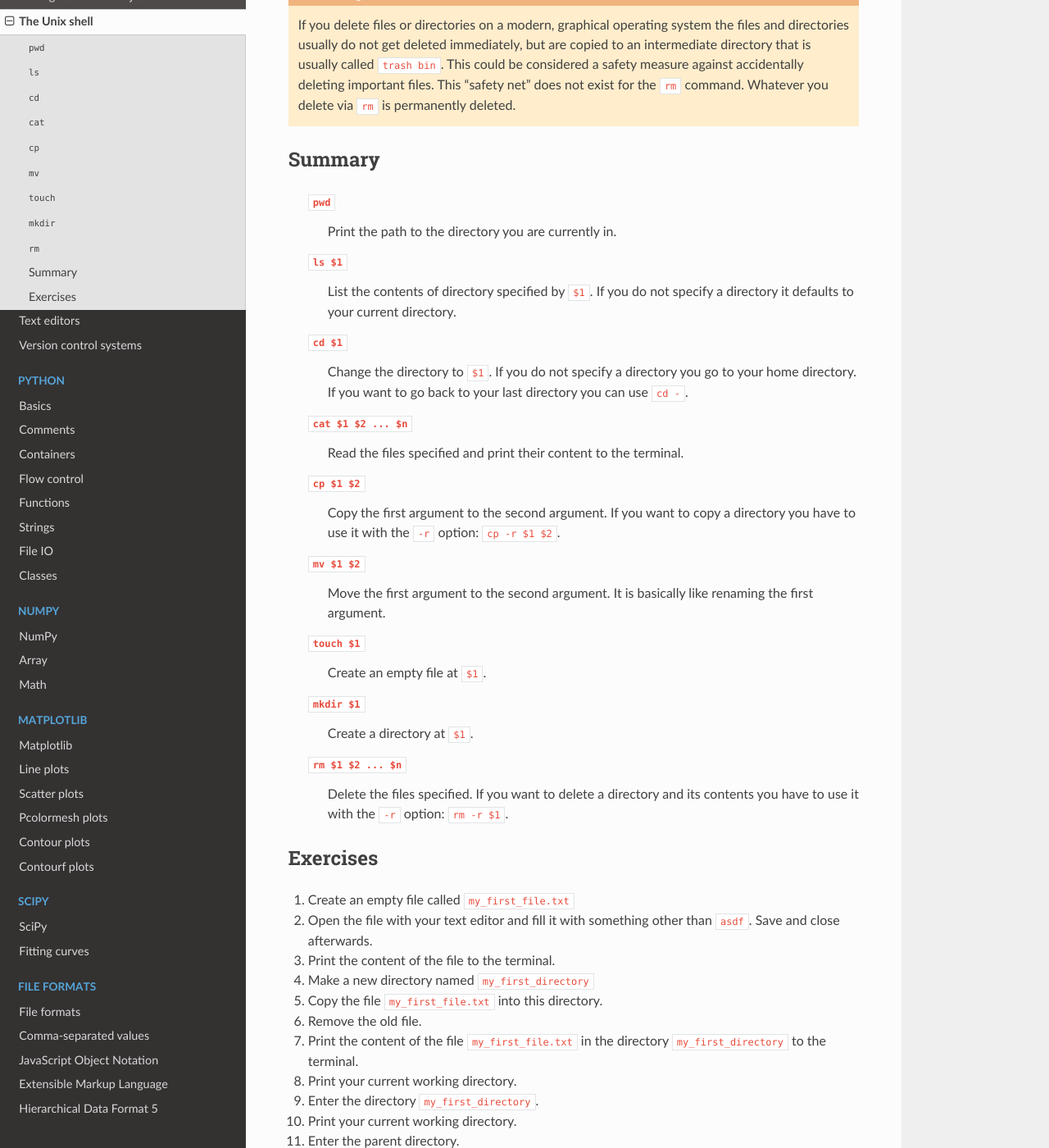
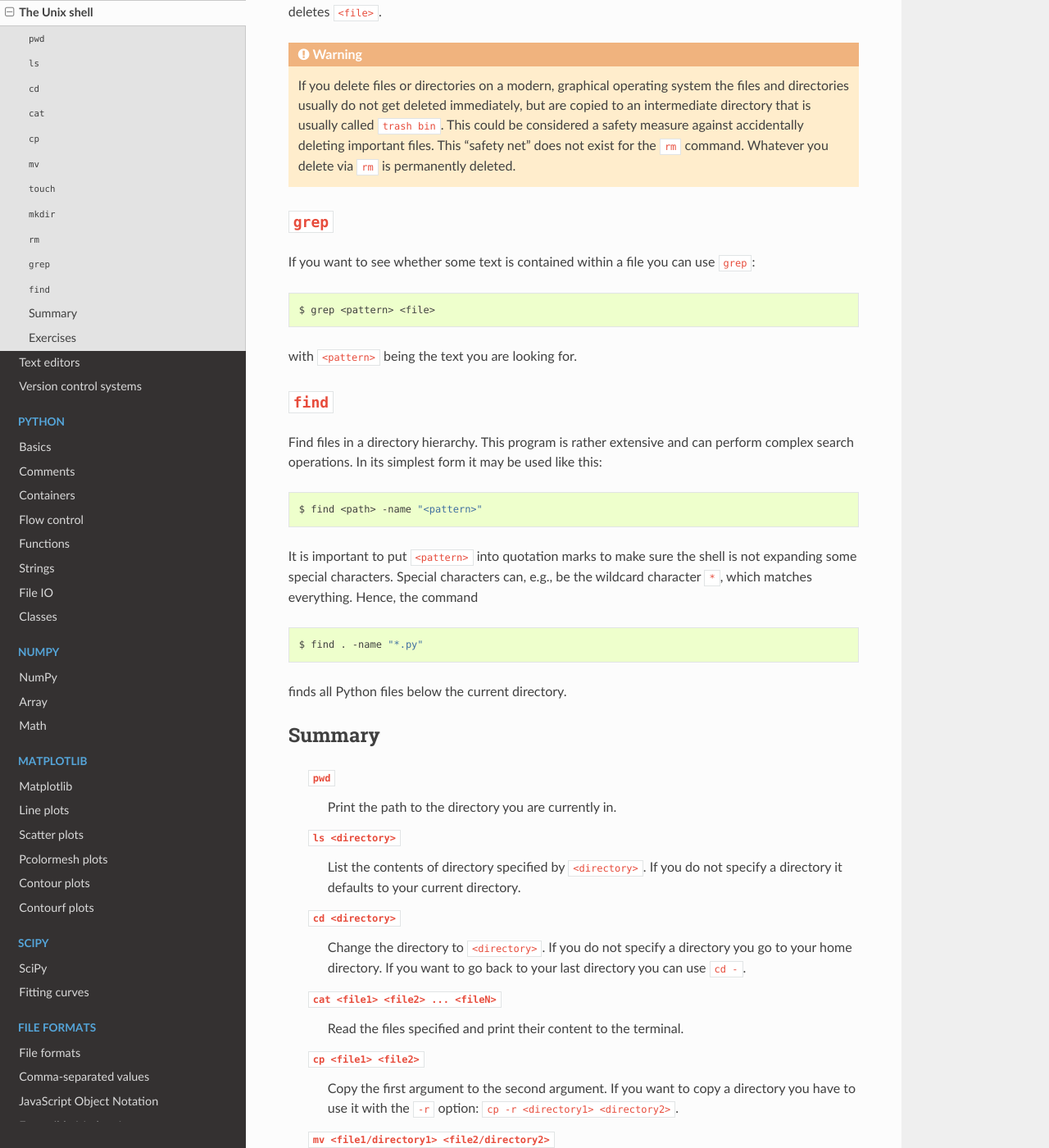
Before and after one commit to GauZen/python101, a Sphinx documentation site: the page built from docs/tools/shell.rst, in a window 1280 px wide and 1400 px high, scrolled down 3733 px. Shown: the whole window at 82% size. Built offline with Sphinx 7.4.7 and the Read the Docs theme 2.0.0, drawn with Linux system fonts in a browser that asks for light colours; some of the changed text lies outside the part shown.

Commit message:
Refine shell introduction

```diff
--- a/docs/tools/shell.rst
+++ b/docs/tools/shell.rst
@@ -64,6 +64,10 @@
 .. code-block:: shell
 
     $ ls
+
+A single ``.`` in place of ``<directory>`` also results in the contents of the
+current working directory to be printed, as ``.`` is an explicit way of
+specifying the current working directory.
 
 For a more verbose version you may use the ``-l`` options:
 
@@ -210,6 +216,41 @@
     Whatever you delete via ``rm`` is permanently deleted.
 
 
+``grep``
+========
+
+If you want to see whether some text is contained within a file you can use
+``grep``:
+
+.. code-block:: shell
+
+    $ grep <pattern> <file>
+
+with ``<pattern>`` being the text you are looking for.
+
+
+``find``
+========
+
+Find files in a directory hierarchy. This program is rather extensive and can
+perform complex search operations. In its simplest form it may be used like
+this:
+
+.. code-block:: shell
+
+    $ find <path> -name "<pattern>"
+
+It is important to put ``<pattern>`` into quotation marks to make sure the
+shell is not expanding some special characters. Special characters can, e.g.,
+be the wildcard character ``*``, which matches everything. Hence, the command
+
+.. code-block:: shell
+
+    $ find . -name "*.py"
+
+finds all Python files below the current directory.
+
+
 Summary
 =======
 
@@ -218,35 +259,43 @@
     ``pwd``
         Print the path to the directory you are currently in.
 
-    ``ls $1``
-        List the contents of directory specified by ``$1``. If you do not
-        specify a directory it defaults to your current directory.
+    ``ls <directory>``
+        List the contents of directory specified by ``<directory>``. If you do
+        not specify a directory it defaults to your current directory.
 
-    ``cd $1``
-        Change the directory to ``$1``. If you do not specify a directory you
-        go to your home directory. If you want to go back to your last
-        directory you can use ``cd -``.
+    ``cd <directory>``
+        Change the directory to ``<directory>``. If you do not specify a
+        directory you go to your home directory. If you want to go back to your
+        last directory you can use ``cd -``.
 
-    ``cat $1 $2 ... $n``
+    ``cat <file1> <file2> ... <fileN>``
         Read the files specified and print their content to the terminal.
 
-    ``cp $1 $2``
+    ``cp <file1> <file2>``
         Copy the first argument to the second argument. If you want to copy a
-        directory you have to use it with the ``-r`` option: ``cp -r $1 $2``.
+        directory you have to use it with the ``-r`` option:
+        ``cp -r <directory1> <directory2>``.
 
-    ``mv $1 $2``
+    ``mv <file1/directory1> <file2/directory2>``
         Move the first argument to the second argument. It is basically like
         renaming the first argument.
 
-    ``touch $1``
-        Create an empty file at ``$1``.
+    ``touch <file>``
+        Create an empty file at ``<file>``.
 
-    ``mkdir $1``
-        Create a directory at ``$1``.
+    ``mkdir <directory>``
+        Create a directory at ``<directory>``.
 
-    ``rm $1 $2 ... $n``
+    ``rm <file1> <file2> ... <fileN>``
         Delete the files specified. If you want to delete a directory and its
-        contents you have to use it with the ``-r`` option: ``rm -r $1``.
+        contents you have to use it with the ``-r`` option: ``rm -r <file1>``.
+
+    ``grep <pattern> <file>``
+        Search for ``<pattern>`` in ``<file>``.
+
+    ``find <path> -name "<pattern>"``
+        Find all files in ``<path>`` and below whose name is matching
+        ``<pattern>``.
 
 
 Exercises
```
Also changed, not shown: other parts of docs/tools/shell.rst (+23 -21 lines).
